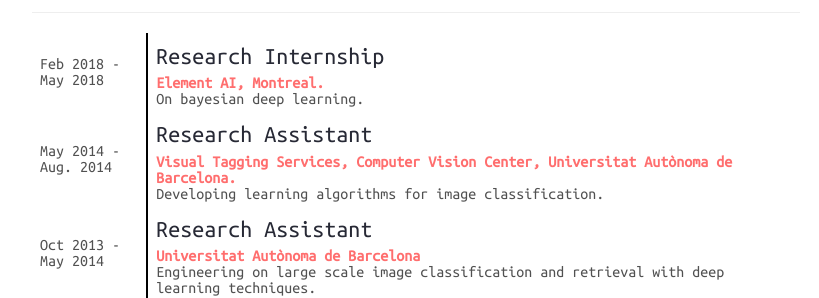
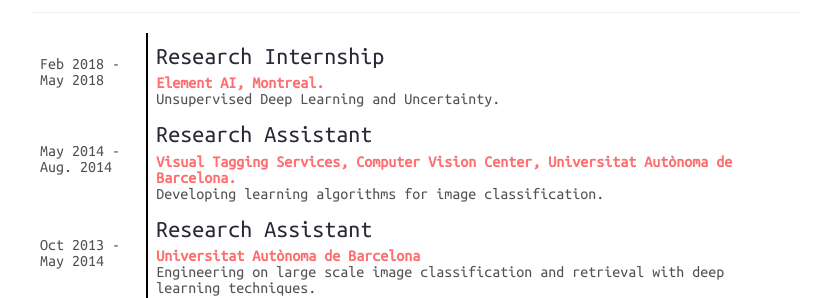
Before and after one commit to prlz77/prlz77.github.io, a Jekyll site: the page built from resume.md, in a window 1280 px wide and 900 px high, scrolled down 617 px. Shown: the part 169-467 px from the top of the window, without its empty margins (224-1043 px from the left). Built offline with Jekyll 4.4.1, drawn with Linux system fonts in a browser that asks for light colours; nearby versions of some CDN libraries.

Commit message:
upload last source

```diff
--- a/_data/resume.yaml
+++ b/_data/resume.yaml
@@ -21,7 +21,7 @@
   - name: Research Internship
     where: Element AI, Montreal.
     when: "Feb 2018 - May 2018"
-    description: On bayesian deep learning.
+    description: Unsupervised Deep Learning and Uncertainty.
   - name: Research Assistant
     where: Visual Tagging Services, Computer Vision Center, Universitat Autònoma
         de Barcelona.
```
